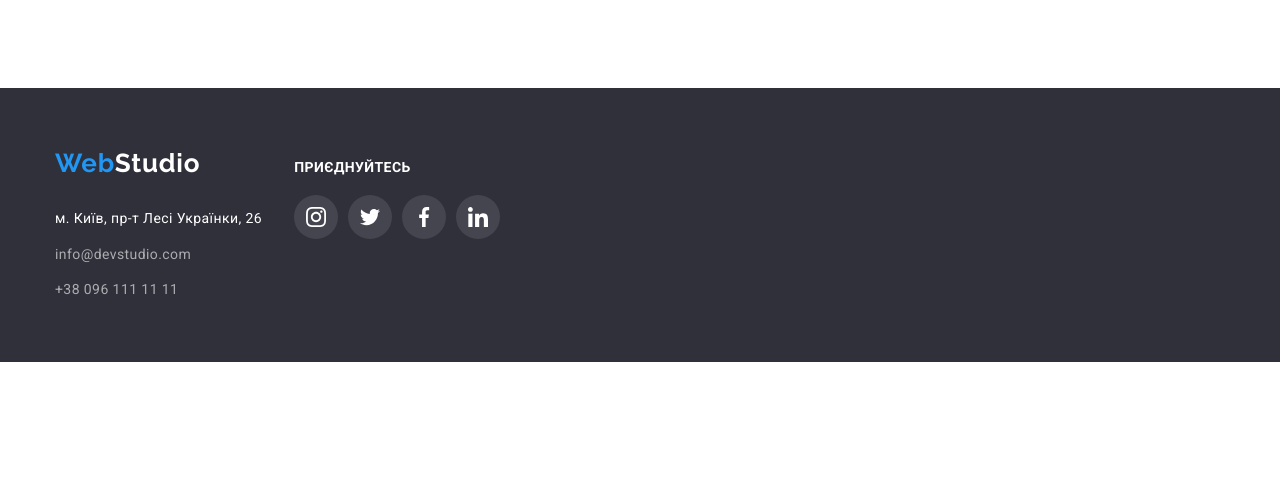
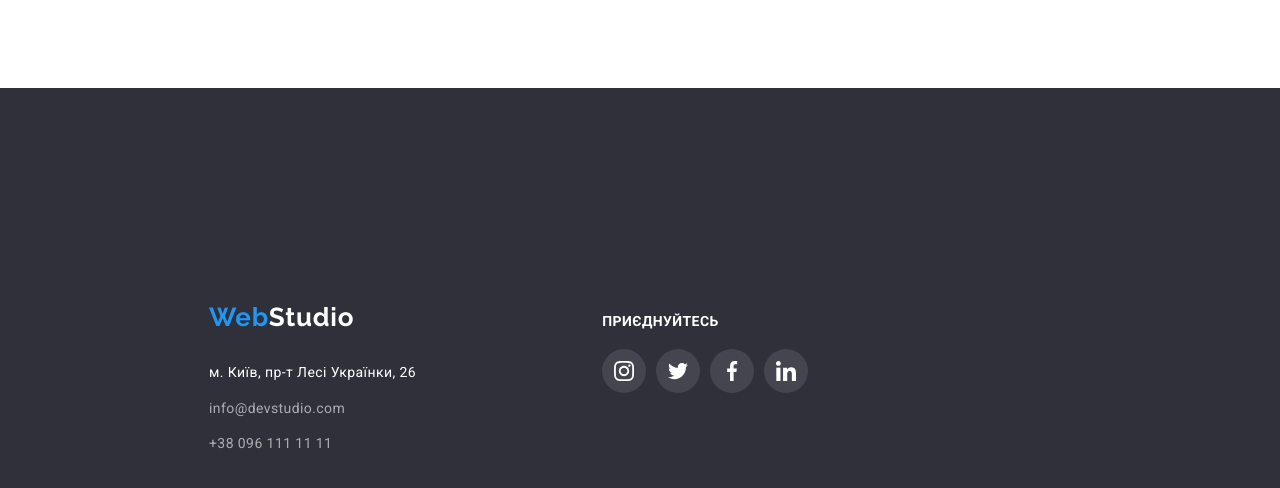
Before and after one commit to Lesia2023/goit-markup-hw-04.-main, a plain HTML site: page index.html in a window 1280 px wide. Shown: the part 2592-3080 px from the top of the page. Before the commit the page ends 2954 px from the top, so only its background shows below. Drawn offline with nearby package versions, Linux system fonts and the light colour scheme.

Commit message:
додавання відступу у футері

```diff
--- a/css/styles.css
+++ b/css/styles.css
@@ -729,7 +729,7 @@ footer{
 
     list-style: none;
     display:block;
-
+    margin: 154px; ;
 
 }
 .footer-accession-now {
```
